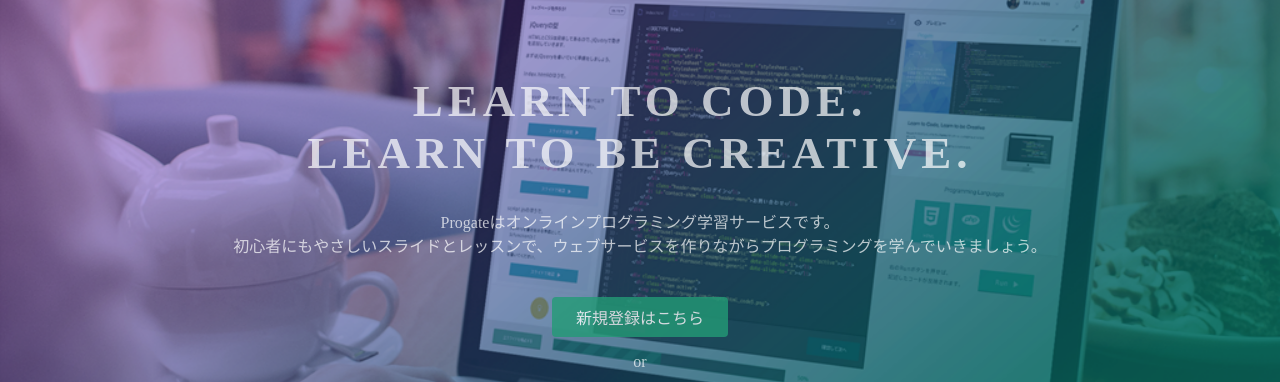
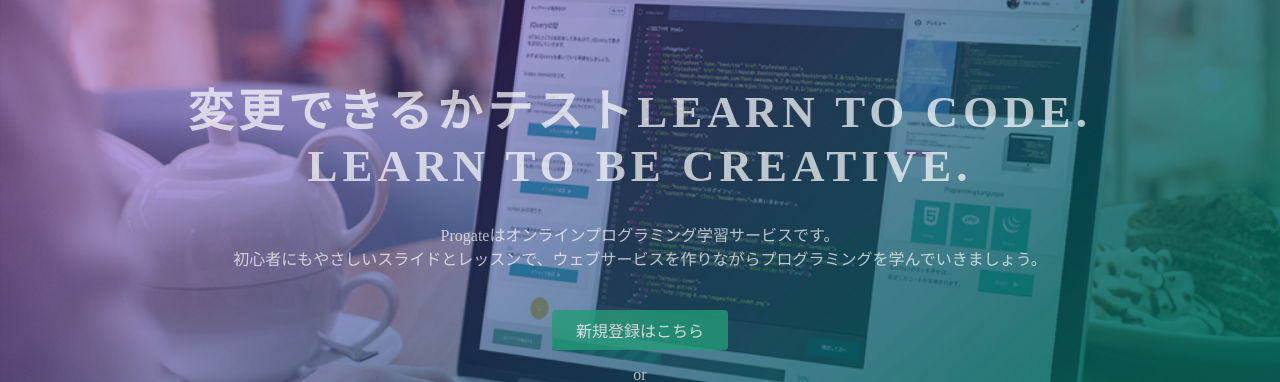
Before and after one commit to mc-corry/mc-corry.github.io, a plain HTML site: page index.html in a window 1280 px wide. Shown: the part 135-517 px from the top of the page. Drawn offline with Linux system fonts and the light colour scheme.

Commit message:
Update index.html

```diff
--- a/index.html
+++ b/index.html
@@ -23,7 +23,7 @@
   </header>
   <div class="top-wrapper">
     <div class="container">
-      <h1>LEARN TO CODE.<br>LEARN TO BE CREATIVE.</h1>
+      <h1>変更できるかテストLEARN TO CODE.<br>LEARN TO BE CREATIVE.</h1>
       <p>Progateはオンラインプログラミング学習サービスです。<br>初心者にもやさしいスライドとレッスンで、ウェブサービスを作りながらプログラミングを学んでいきましょう。</p>
       <div class="btn-wrapper">
         <a href="#" class="btn signup">新規登録はこちら</a>
```
